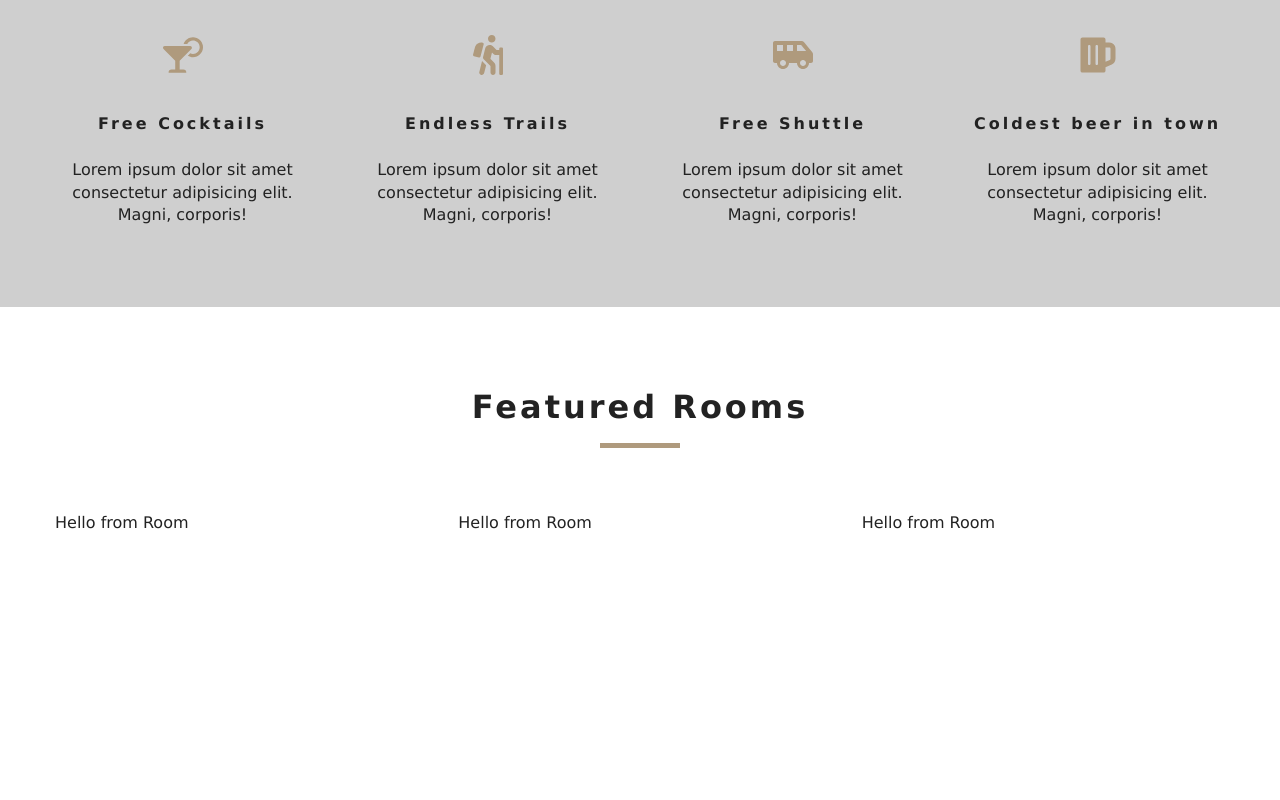
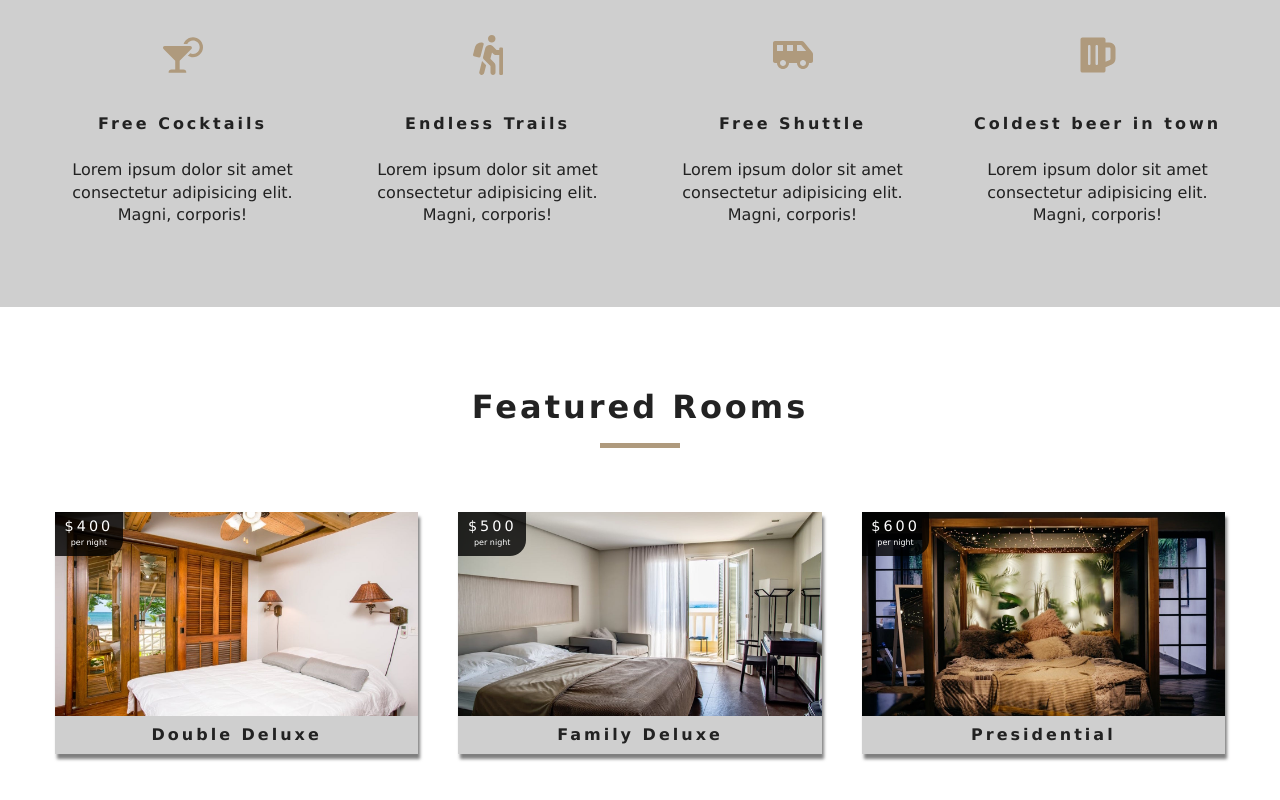
Before and after one commit to mannycortez/Real-Estate-App, a React (Create React App) app: page / in a window 1280 px wide. Shown: the part 972-1772 px from the top of the page. Before the commit the page ends 1586 px from the top, so only its background shows below. Built offline with nearby package versions, Linux system fonts and the light colour scheme.

Commit message:
Created routes to individual room pages

```diff
--- a/src/components/Room.js
+++ b/src/components/Room.js
@@ -1,9 +1,35 @@
 import React from 'react'
+import { Link } from 'react-router-dom'
+import defaultImg from '../images/room-2.jpeg'
+import PropTypes from 'prop-types'
 
-export default function Rooms() {
+export default function Rooms({room}) {
+    const{ name, slug, images, price } = room;
+
     return (
-        <div>
-            Hello from Room
+        <article className="room">
+        <div className="img-container">
+            <img src = { images[0] || defaultImg }
+                 alt="single room" />
+                 <div className="price-top">
+                     <h6>${ price }</h6>
+                     <p> per night </p>
+                 </div>
+            <Link to={ `/rooms/${ slug }`}
+                  className="btn-primary room-link">
+                          Features
+            </Link>
         </div>
-    )
+        <p className="room-info">{ name }</p>
+    </article>
+    );
 }
+
+Rooms.propTypes = {
+    room:PropTypes.shape({
+        name:PropTypes.string.isRequired,
+        slug:PropTypes.string.isRequired,
+        images:PropTypes.arrayOf(PropTypes.string).isRequired,
+        price:PropTypes.number.isRequired
+    })
+}
--- a/src/context.js
+++ b/src/context.js
@@ -36,9 +36,20 @@
         })
         return tempItems
     }
+
+    getRoom = (slug) => {
+        let tempRooms = [...this.state.rooms]
+        const room = tempRooms.find(room => room.slug === slug)
+        return room;
+    }
     render() {
         return (
-        <RoomContext.Provider value={{ ...this.state }}>
+        <RoomContext.Provider
+            value={{
+                ...this.state,
+                getRoom: this.getRoom
+            }}
+        >
             { this.props.children }
         </RoomContext.Provider>
         );
```
